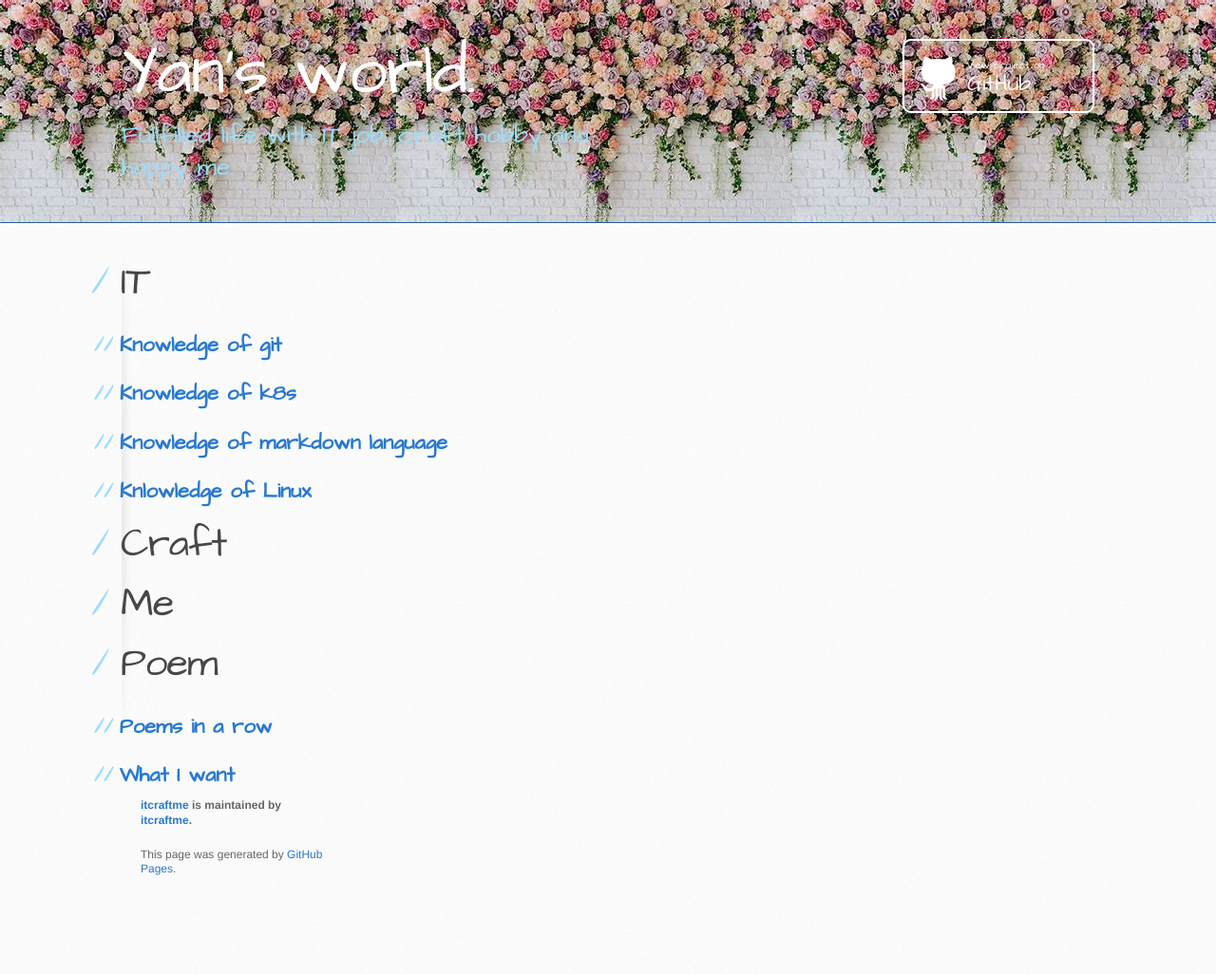
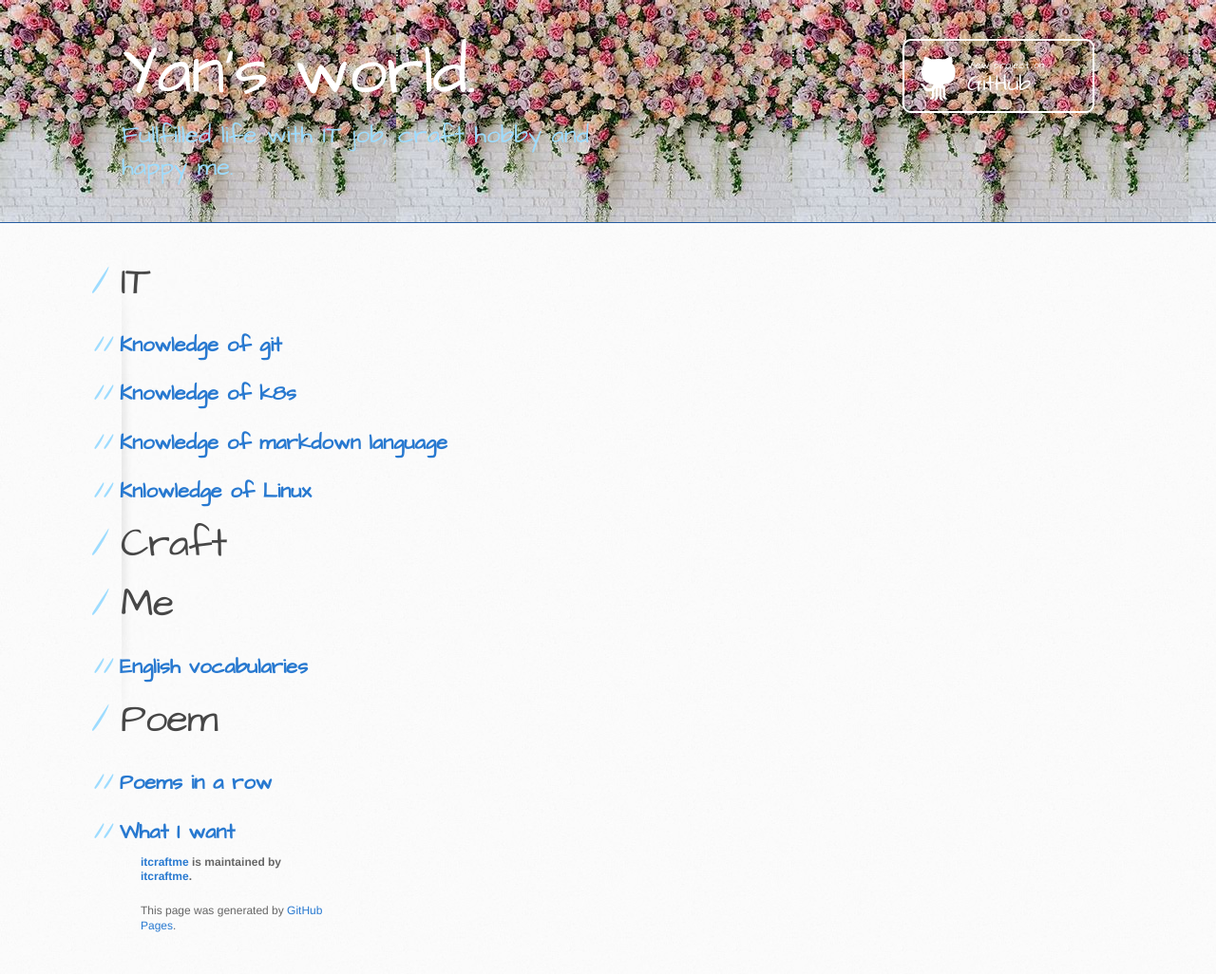
Before and after one commit to itcraftme/itcraftme, a Jekyll site: the page built from index.md, in a window 1280 px wide. Shown: the whole page at 95% size. Built offline with Jekyll 4.4.1, drawn with Linux system fonts in a browser that asks for light colours; our own code applies the rules of GitHub Pages for plain Markdown files; before the commit the page ends 966 px from its top, so only the background shows below that.

Commit message:
Update index.md
add vocabulary to the main page

```diff
--- a/index.md
+++ b/index.md
@@ -8,6 +8,7 @@ layout: default
 ## [Knlowledge of Linux](https://linux265.com/course/)
 # Craft
 # Me
+## [English vocabularies](./docs/me/vocabulary.md)
 # Poem
 ## [Poems in a row](./poem/images/holder.md)
 ## [What I want](./poem/4th.md)
```
